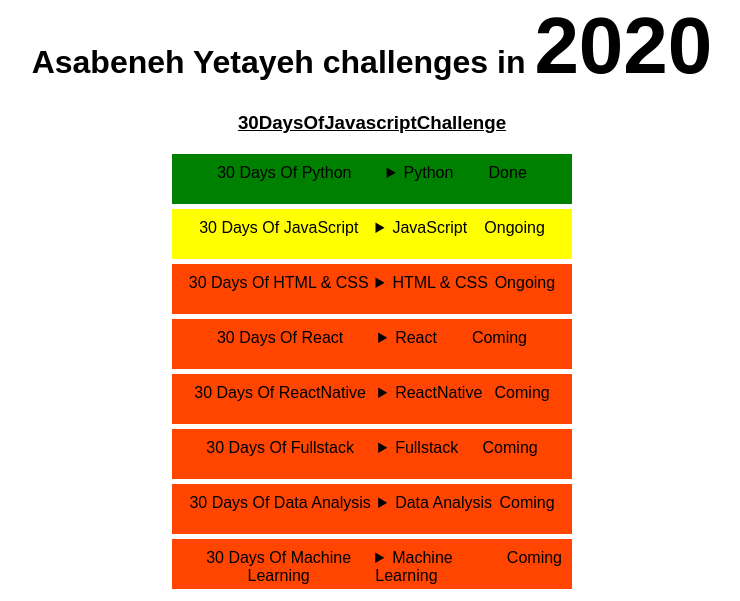
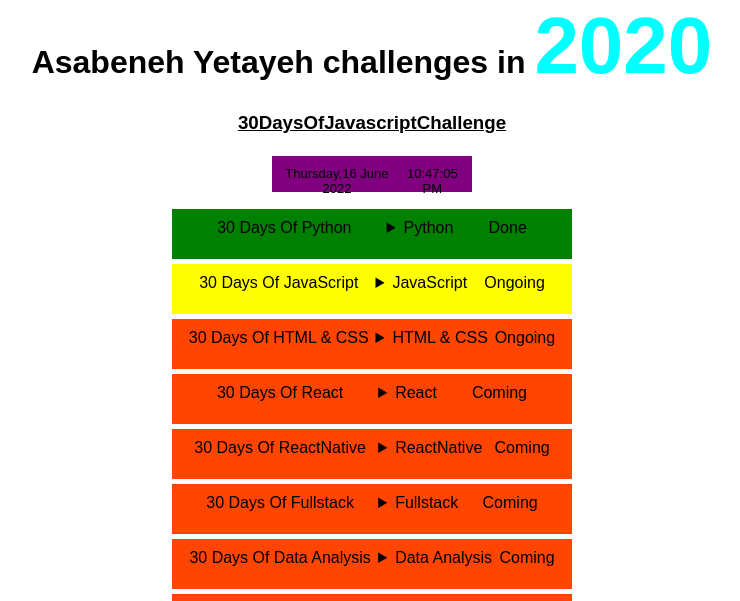
Before and after one commit to kanikavarshney/3PillarGlobal_Assignments, a plain HTML site: page Level3/index.html in a window 1280 px wide. Shown: the top 601 px of the page, without its empty margins (268-1008 px from the left). Drawn offline with Linux system fonts and the light colour scheme.

Commit message:
script for changing colors

```diff
--- a/Level3/index.html
+++ b/Level3/index.html
@@ -10,10 +10,14 @@
     <link rel="stylesheet" href="https://stackpath.bootstrapcdn.com/font-awesome/4.7.0/css/font-awesome.min.css">
 </head>
 
-<body>
+<body onload="setInterval(changeColor,1000)">
     <div class="main">
-        <h1 style="margin-bottom:20px; ">Asabeneh Yetayeh challenges in <span style="font-size:80px ;">2020</span></h1>
+        <h1 style="margin-bottom:20px;">Asabeneh Yetayeh challenges in <span id="change" style="font-size:80px; color: yellow;">2020</span></h1>
         <h3 style="margin-bottom:20px ;text-decoration: underline;">30DaysOfJavascriptChallenge</h3>
+        <div class="clock" id="changebg" style="text-align:center">
+            <p id="date" style="font-size:small;"></p>
+            <p id="clock" style="font-size:small;"></p>
+        </div>
         <div id="python" class="python">
             <p>30 Days Of Python</p>
             <details style="text-align:left;">
--- a/Level3/script.js
+++ b/Level3/script.js
@@ -1,3 +1,91 @@
+function changeColor(){
+    var x=document.getElementById("change");
+    if(x.style.color == "yellow")
+        x.style.color ="red";
+    else if(x.style.color == "red")
+        x.style.color="green";
+    else if(x.style.color =="green")
+        x.style.color="purple";
+    else if(x.style.color =="purple")
+        x.style.color ="palevioletred";
+    else if(x.style.color =="palevioletred")
+        x.style.color ="aqua";
+    else if(x.style.color =="aqua")
+        x.style.color ="greenyellow";
+    else if(x.style.color == "greenyellow")
+        x.style.color ="blue";
+    else  if(x.style.color =="blue")
+        x.style.color = "yellow"
+
+}
+
+setInterval (changebg,1000);
+function changebg(){
+    var y=document.getElementById("changebg");
+    if(y.style.backgroundColor =="red")
+    y.style.backgroundColor ="blue"
+    else if(y.style.backgroundColor =="blue")
+    y.style.backgroundColor ="green"
+    else if(y.style.backgroundColor =="green")
+    y.style.backgroundColor ="pink"
+    else if(y.style.backgroundColor =="pink")
+    y.style.backgroundColor ="purple"
+    else if(y.style.backgroundColor =="purple")
+    y.style.backgroundColor ="yellow"
+    else if(y.style.backgroundColor =="yellow")
+    y.style.backgroundColor ="greenyellow"
+    else if(y.style.backgroundColor =="greenyellow")
+    y.style.backgroundColor ="aqua"
+    else y.style.backgroundColor ="red"
+}
+
+
+setInterval(showTime,1000);
+function showDayandMonth(){
+    let dateobj=new Date();
+    let Days=['Sunday','Monday','Tuesday','Wednesday','Thursday','Friday','Saturday'];
+    let Months=['January','February','March','April','May','June','July','August','September','October','November','December'];
+    let day=dateobj.getDay();
+    let month=dateobj.getMonth();
+    let year=dateobj.getFullYear();
+    let date=dateobj.getDate();
+
+    let daymonth=Days[day]+","+date+" "+Months[month]+" "+year;
+    document.getElementById("date").innerHTML = daymonth;
+}
+function showTime(){
+    let time=new Date();
+    let hour=time.getHours();
+    let min=time.getMinutes();
+    let sec=time.getSeconds();
+    session ="AM"
+
+    if(hour>12){
+        hour -=12;
+        session="PM"
+    }
+    if(hour ==0){
+        hr=12;
+        session="AM"
+    }
+    hour=hour<10?"0"+hour:hour;
+    min=min<10?"0"+min:min;
+    sec=sec<10?"0"+sec:sec;
+    let currentTime= hour + ":"+min +":"+sec+" "+session;
+    document.getElementById("clock").innerHTML= currentTime;
+
+}
+showDayandMonth();
+
+
+
+
+
+
+
+
+
+
 function pyrun(){
 var changeheight = document.getElementById("python")
 if(changeheight.className == "python"){
--- a/Level3/style.css
+++ b/Level3/style.css
@@ -7,7 +7,17 @@ body{
     text-align: center;
     font-family: Arial, Helvetica, sans-serif;
 }
-summary{
+.clock{
+    display:flex;
+    justify-content: center;
+    gap: 10px;
+    border: 2px solid white;
+    background-color: red;
+    height: 40px;
+    width: 16%;
+    margin: auto;
+    padding: 10px;
+
 
 }
 .python{
@@ -21,9 +31,11 @@ summary{
     margin-right: 440px;
     margin-bottom: 5px;
     padding: 8px;
+    margin-top: 15px;
 
 }
 .pythonn{
+    margin-top: 15px;
     display:flex;
     justify-content: center;
     justify-content: space-evenly;
```
